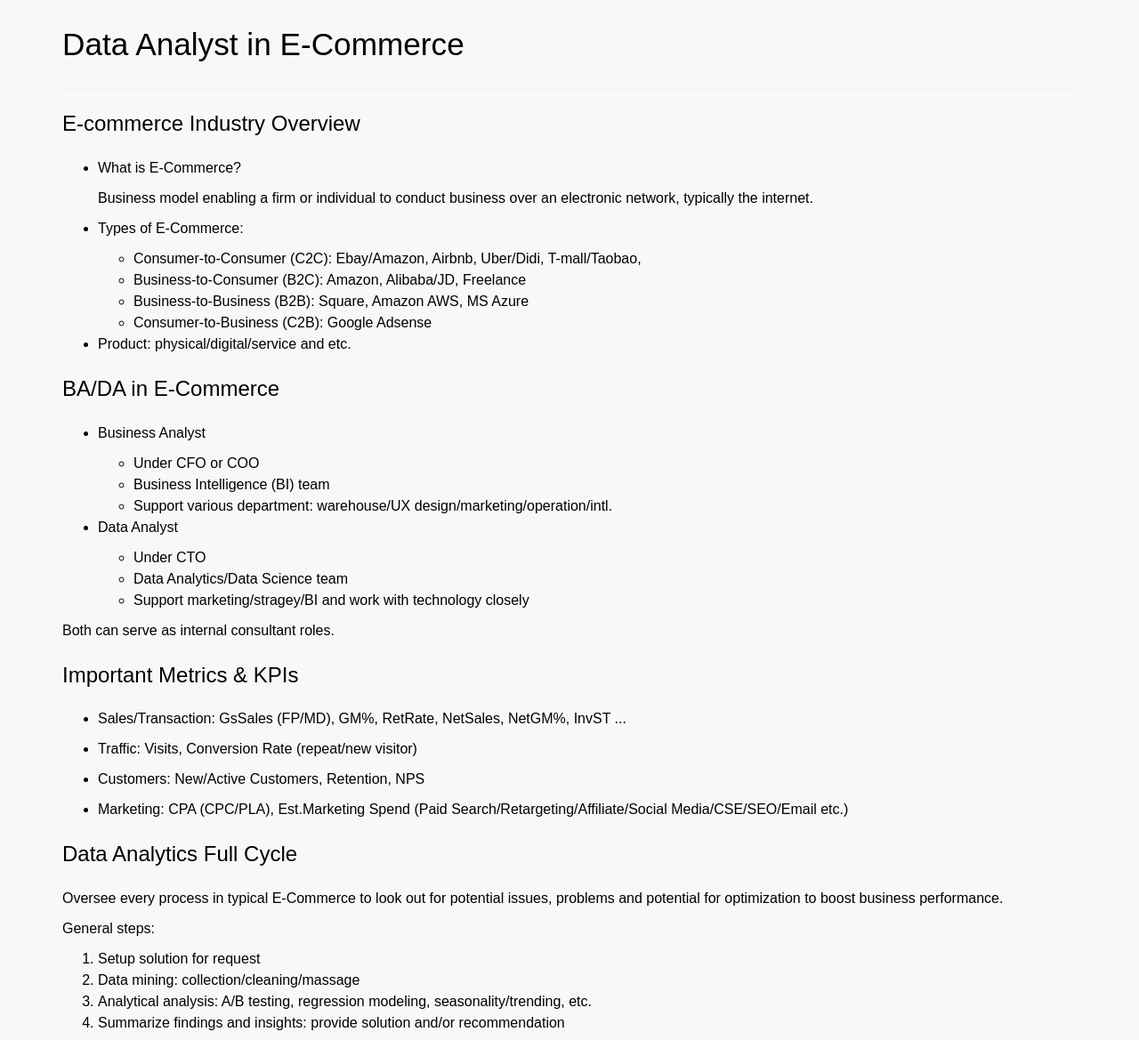
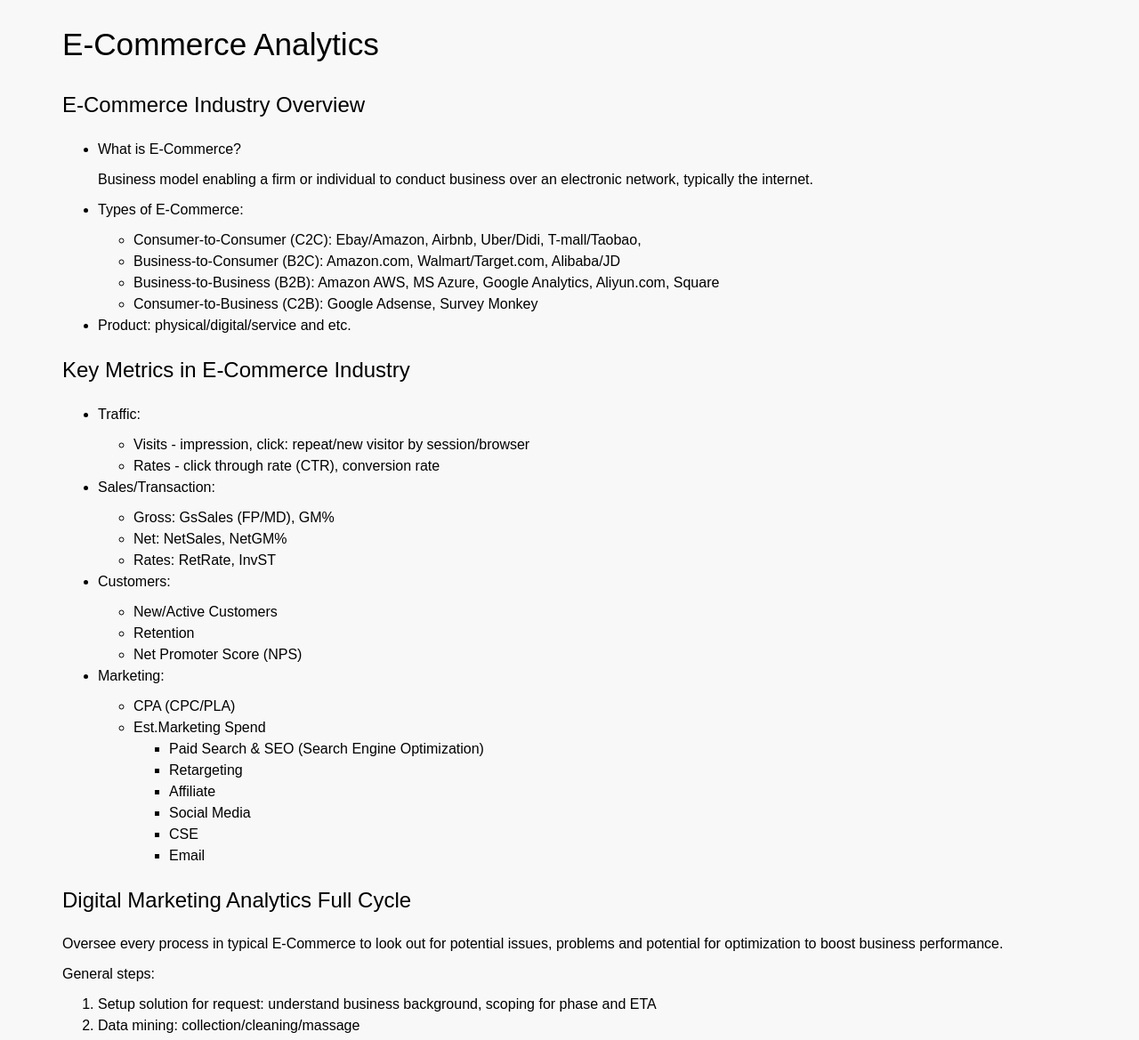
Before and after one commit to wavepak/django_westech, a Django app: a page that uses OnlineExam/civic_exam/templates/demopage.html in a window 1280 px wide. Shown: the top 1169 px of the page at 89% size. Run offline with Django 3.2, Linux system fonts and the light colour scheme; parts of the project's set-up code (start-up, migrations or seed data) failed here and were passed over; some libraries are stand-ins or nearby versions.

Commit message:
update requirement for lib

```diff
--- a/OnlineExam/civic_exam/templates/demopage.html
+++ b/OnlineExam/civic_exam/templates/demopage.html
@@ -3,9 +3,8 @@
 {% block content %}
 {% load static %}
 
-<h1 id="data-analyst-in-e-commerce">Data Analyst in E-Commerce</h1>
-<hr>
-<h2 id="e-commerce-industry-overview">E-commerce Industry Overview</h2>
+<h1 id="e-commerce-analytics">E-Commerce Analytics</h1>
+<h2 id="e-commerce-industry-overview">E-Commerce Industry Overview</h2>
 <ul>
   <li><p>What is E-Commerce?</p>
     <p>Business model enabling a firm or individual to conduct business over an electronic network, typically the internet.</p>
@@ -13,67 +12,108 @@
   <li><p>Types of E-Commerce:</p>
     <ul>
       <li>Consumer-to-Consumer (C2C): Ebay/Amazon, Airbnb, Uber/Didi, T-mall/Taobao,</li>
-      <li>Business-to-Consumer (B2C): Amazon, Alibaba/JD, Freelance</li>
-      <li>Business-to-Business (B2B): Square, Amazon AWS, MS Azure</li>
-      <li>Consumer-to-Business (C2B): Google Adsense</li>
+      <li>Business-to-Consumer (B2C): Amazon.com, Walmart/Target.com, Alibaba/JD</li>
+      <li>Business-to-Business (B2B): Amazon AWS, MS Azure, Google Analytics, Aliyun.com, Square</li>
+      <li>Consumer-to-Business (C2B): Google Adsense, Survey Monkey</li>
     </ul>
   </li>
   <li><p>Product: physical/digital/service and etc.</p>
   </li>
 </ul>
-<h2 id="ba-da-in-e-commerce">BA/DA in E-Commerce</h2>
+<h2 id="key-metrics-in-e-commerce-industry">Key Metrics in E-Commerce Industry</h2>
 <ul>
-  <li><p>Business Analyst</p>
+  <li><p>Traffic:</p>
     <ul>
-      <li>Under CFO or COO</li>
-      <li>Business Intelligence (BI) team</li>
-      <li>Support various department: warehouse/UX design/marketing/operation/intl.</li>
+      <li>Visits - impression, click: repeat/new visitor by session/browser</li>
+      <li>Rates - click through rate (CTR), conversion rate</li>
     </ul>
   </li>
-  <li><p>Data Analyst</p>
+  <li><p>Sales/Transaction:</p>
     <ul>
-      <li>Under CTO</li>
-      <li>Data Analytics/Data Science team</li>
-      <li>Support marketing/stragey/BI and work with technology closely</li>
+      <li>Gross: GsSales (FP/MD), GM%</li>
+      <li>Net: NetSales, NetGM%</li>
+      <li>Rates: RetRate, InvST</li>
+    </ul>
+  </li>
+  <li><p>Customers:</p>
+    <ul>
+      <li>New/Active Customers</li>
+      <li>Retention</li>
+      <li>Net Promoter Score (NPS)</li>
+    </ul>
+  </li>
+  <li><p>Marketing:</p>
+    <ul>
+      <li>CPA (CPC/PLA)</li>
+      <li>Est.Marketing Spend<ul>
+        <li>Paid Search &amp; SEO (Search Engine Optimization)</li>
+        <li>Retargeting</li>
+        <li>Affiliate</li>
+        <li>Social Media</li>
+        <li>CSE</li>
+        <li>Email</li>
       </ul>
     </li>
   </ul>
-<p>Both can serve as internal consultant roles.</p>
-<h2 id="important-metrics-kpis">Important Metrics &amp; KPIs</h2>
-<ul>
-  <li><p>Sales/Transaction: GsSales (FP/MD), GM%, RetRate, NetSales, NetGM%, InvST ...</p>
-  </li>
-  <li><p>Traffic: Visits, Conversion Rate (repeat/new visitor)</p>
-  </li>
-  <li><p>Customers: New/Active Customers, Retention, NPS</p>
-  </li>
-  <li><p>Marketing: CPA (CPC/PLA), Est.Marketing Spend (Paid Search/Retargeting/Affiliate/Social Media/CSE/SEO/Email etc.)</p>
 </li>
 </ul>
-<h2 id="data-analytics-full-cycle">Data Analytics Full Cycle</h2>
+<h2 id="digital-marketing-analytics-full-cycle">Digital Marketing Analytics Full Cycle</h2>
 <p>Oversee every process in typical E-Commerce to look out for potential issues, problems and potential for optimization to boost business performance.</p>
 <p>General steps:</p>
 <ol>
-  <li>Setup solution for request</li>
+  <li>Setup solution for request: understand business background, scoping for phase and ETA</li>
   <li>Data mining: collection/cleaning/massage</li>
   <li>Analytical analysis: A/B testing, regression modeling, seasonality/trending, etc.</li>
   <li>Summarize findings and insights: provide solution and/or recommendation</li>
 </ol>
-<p><img src="{% static 'img/ecommerce_flow.jpg' %}" alt="ECommerce_Flow"></p>
-<h2 id="hiring-in-e-commerce">Hiring in E-Commerce</h2>
+<p><img src="/Users/wenkelliang/Documents/DAL_lectures/ecommerce_flow.png" width="50%"></p>
+<h2 id="how-to-build-customer-profile-">How to build customer profile?</h2>
 <ul>
-  <li><p>Data Analyst: STEM major preferred</p>
+  <li>Email Activity<ul>
+    <li>open/click count and rate click</li>
+    <li>opt in/unsubscribe</li>
+  </ul>
 </li>
-  <li><p>Business Analyst: MBA/B-school preferred or equivalent working experience</p>
+<li>Order Activity<ul>
+  <li>product type</li>
+  <li>order date</li>
+  <li>order value</li>
+</ul>
 </li>
-  <li><p>Common Interview Question:</p>
-    <ul>
-      <li>SQL, Excel (8+ out of 10)</li>
-      <li>Scripting language like Python/Java (DA 8+/BA 6+)</li>
-      <li>Business questions related: metrics, logic, decision/strategy</li>
-      <li>Communication and problem solving skills</li>
+<li>Demographic Information<ul>
+  <li>gender</li>
+  <li>age</li>
+  <li>income</li>
+  <li>occupation/niches</li>
+  <li>region</li>
+  <li>credit/profitable_index</li>
 </ul>
 </li>
 </ul>
+<h2 id="how-to-increase-conversion-rate-case-study-1-">How to increase conversion rate? (CASE STUDY 1)</h2>
+<ul>
+  <li>Product attributes:<ul>
+    <li>Newness</li>
+    <li>Size availability</li>
+    <li>Product page view</li>
+  </ul>
+</li>
+<li>Ads Traffic tracking:<ul>
+  <li>Click through rate (CTR)</li>
+  <li>Avg ranking position</li>
+</ul>
+</li>
+<li>Inventory Status<ul>
+  <li>Brand breadth: # of styles by brand</li>
+  <li>Unit depth: # of sku units by brand</li>
+</ul>
+</li>
+</ul>
+<h2 id="how-to-segment-and-rank-customer-for-lifetime-value-analysis-case-study-2-">How to segment and rank customer for lifetime value analysis? (CASE STUDY 2)</h2>
+<ul>
+  <li>Recency - the amount of time since the customer’s most recent transaction</li>
+  <li>Frequency - the total number of transactions made by the customer (during a defined period)</li>
+  <li>Monetary - the total amount that the customer has spent across all transactions (during a defined period)</li>
+</ul>
 
 {% endblock %}
--- a/OnlineExam/data/100_civic_exam.csv
+++ b/OnlineExam/data/100_civic_exam.csv
@@ -41,10 +41,10 @@ Senate and House (of Representatives)
 the Senate and House (of Representatives),AMERICAN GOVERNMENT,17. What are the two parts of the U.S. Congress?* ,1B: System of Government
 one hundred (100),AMERICAN GOVERNMENT,18. How many U.S. Senators are there? ,1B: System of Government
 six (6),AMERICAN GOVERNMENT,19. We elect a U.S. Senator for how many years? ,1B: System of Government
-Answers will vary. [District of Columbia residents and residents of U.S. territories should answer that D.C. (or the territory where the applicant lives) has no U.S. Senators.],AMERICAN GOVERNMENT,20. Who is one of your state’s U.S. Senators now?* ,1B: System of Government
+Answers will vary. [Dianne Feinstein (92);Kamala Harris (17) @ CA],AMERICAN GOVERNMENT,20. Who is one of your state’s U.S. Senators now?* ,1B: System of Government
 four hundred thirty-five (435),AMERICAN GOVERNMENT,21. The House of Representatives has how many voting members? ,1B: System of Government
 two (2),AMERICAN GOVERNMENT,22. We elect a U.S. Representative for how many years? ,1B: System of Government
-Answers will vary. [Residents of territories with nonvoting Delegates or Resident Commissioners may provide the name of that Delegate or Commissioner. Also acceptable is any statement that the territory has no (voting) Representatives in Congress.],AMERICAN GOVERNMENT,23. Name your U.S. Representative. ,1B: System of Government
+Answers will vary. [Nancy Pelosi;Kevin McCarthy @ CA],AMERICAN GOVERNMENT,23. Name your U.S. Representative. ,1B: System of Government
 all people of the state,AMERICAN GOVERNMENT,24. Who does a U.S. Senator represent? ,1B: System of Government
 "(because of) the state’s population
 (because) they have more people
--- a/OnlineExam/scripts/load_civic_exam.py
+++ b/OnlineExam/scripts/load_civic_exam.py
@@ -14,7 +14,7 @@ from datetime import date
 import django
 from django.core.exceptions import ObjectDoesNotExist
 from django.db import connections
-os.environ['env'] = 'prod' # set environ to non-dev
+# os.environ['env'] = 'prod' # set environ to non-dev
 sys.path.append(os.path.abspath('../')) # jump to upper level folder for settings
 os.environ.setdefault("DJANGO_SETTINGS_MODULE", "settings")
 django.setup()
```
Also changed, not shown: OnlineExam/requirements.txt (+4 -4 lines). Lines whose indentation alone changed are shown as unchanged.
